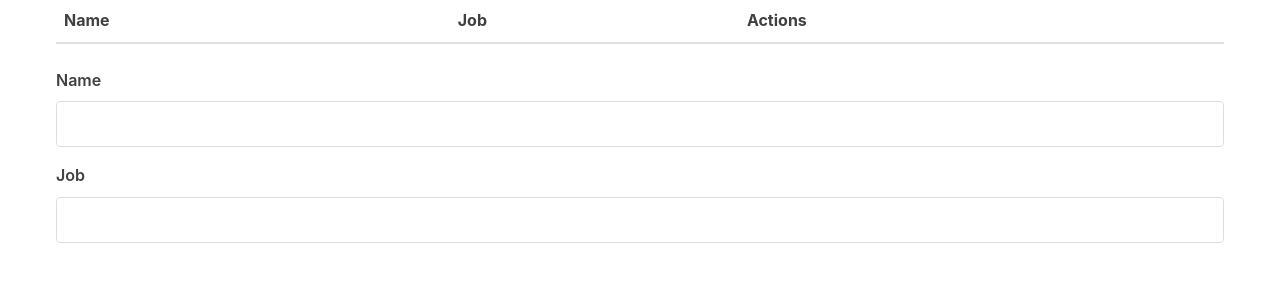
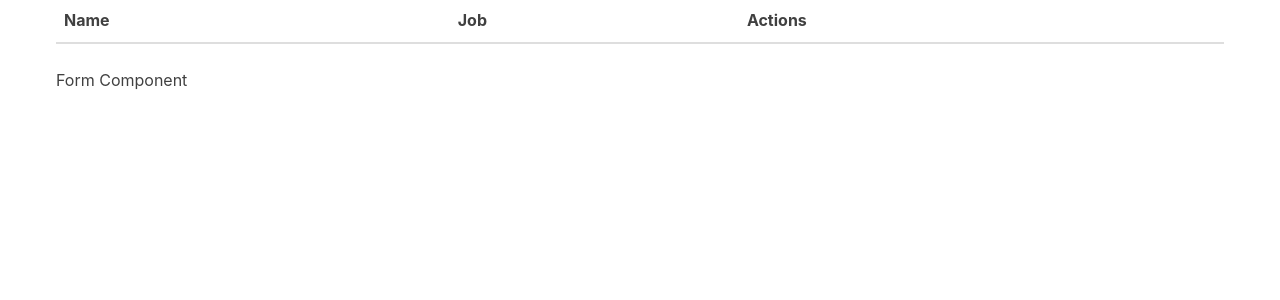
Before and after one commit to coryfcowden/csc308_lab1, a React (Vite) app in the folder packages/react-frontend/: page / in a window 1280 px wide. Shown: the top 300 px of the page. Built offline with nearby package versions, Linux system fonts and the light colour scheme.

Commit message:
check if form works

```diff
--- a/packages/react-frontend/src/Form.jsx
+++ b/packages/react-frontend/src/Form.jsx
@@ -1,38 +1,45 @@
-// src/Form.jsx
-import React, { useState } from "react";
+// // src/Form.jsx
+// import React, { useState } from "react";
+
+// function Form() {
+//   const [person, setPerson] = useState({
+//     name: "",
+//     job: ""
+//   });
+
+//   function handleChange(event) {
+//     const { name, value } = event.target;
+//     if (name === "job")
+//       setPerson({ name: person["name"], job: value });
+//     else setPerson({ name: value, job: person["job"] });
+//   }
+
+//   return (
+//     <form>
+//       <label htmlFor="name">Name</label>
+//       <input
+//         type="text"
+//         name="name"
+//         id="name"
+//         value={person.name}
+//         onChange={handleChange}
+//       />
+//       <label htmlFor="job">Job</label>
+//       <input
+//         type="text"
+//         name="job"
+//         id="job"
+//         value={person.job}
+//         onChange={handleChange}
+//       />
+//     </form>
+//   );
+// }
+
+// export default Form;
 
 function Form() {
-  const [person, setPerson] = useState({
-    name: "",
-    job: ""
-  });
-
-  function handleChange(event) {
-    const { name, value } = event.target;
-    if (name === "job")
-      setPerson({ name: person["name"], job: value });
-    else setPerson({ name: value, job: person["job"] });
+    return <div>Form Component</div>;
   }
 
-  return (
-    <form>
-      <label htmlFor="name">Name</label>
-      <input
-        type="text"
-        name="name"
-        id="name"
-        value={person.name}
-        onChange={handleChange}
-      />
-      <label htmlFor="job">Job</label>
-      <input
-        type="text"
-        name="job"
-        id="job"
-        value={person.job}
-        onChange={handleChange}
-      />
-    </form>
-  );
-}
-export default Form;
+  export default Form;
```
